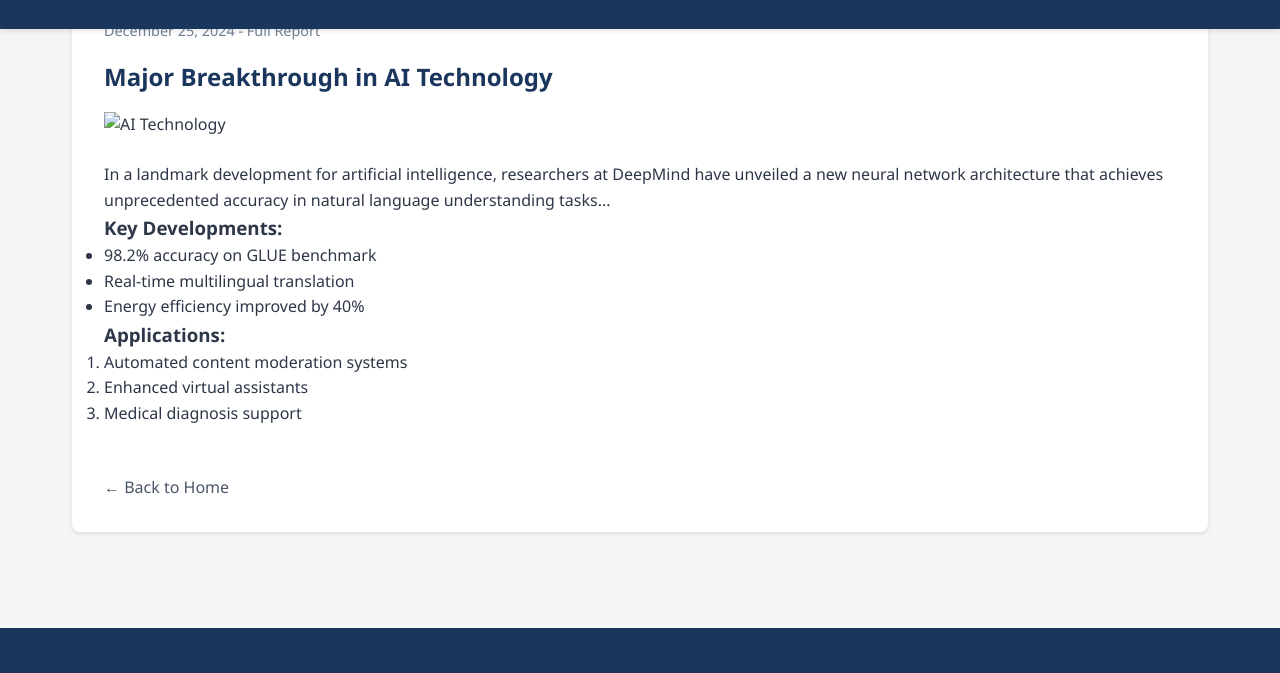
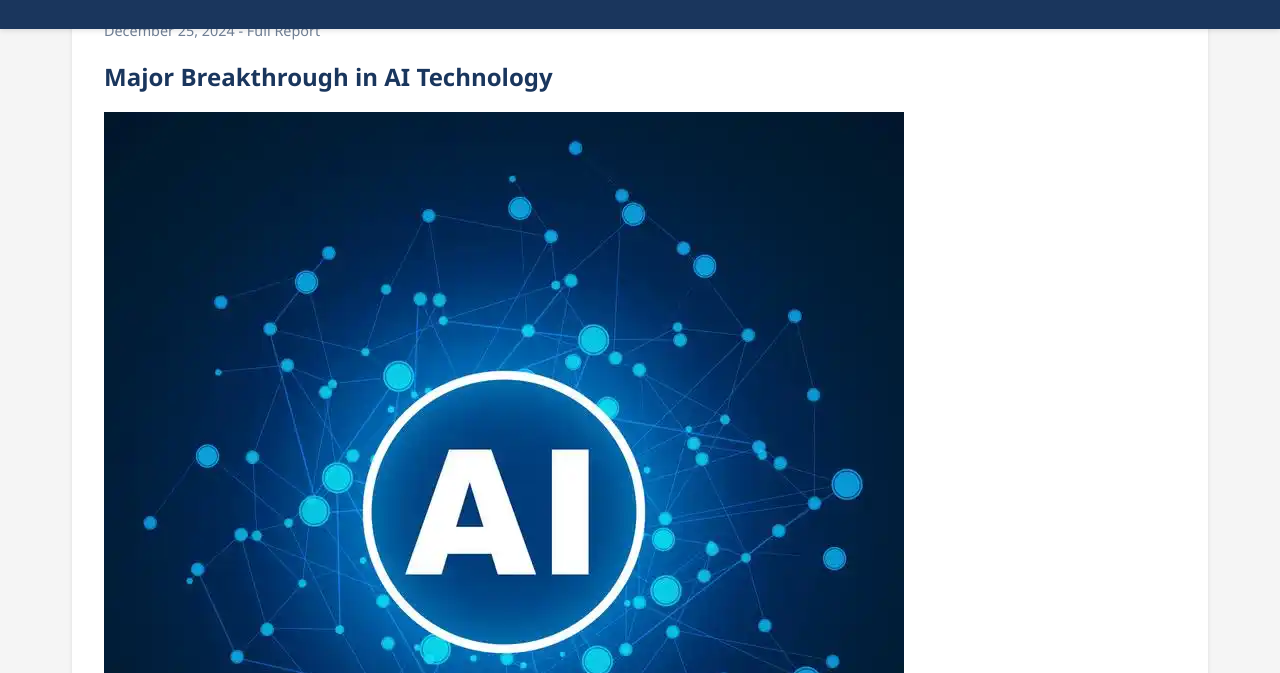
Before and after one commit to CalebHeabrown/WebFolder, a plain HTML site: page aibreakthrough.html in a window 1280 px wide. Shown: the part 105-778 px from the top of the page. Drawn offline with Linux system fonts and the light colour scheme.

Commit message:
Update aibreakthrough.html

```diff
--- a/aibreakthrough.html
+++ b/aibreakthrough.html
@@ -110,7 +110,7 @@
             <div class="news-date">December 25, 2024 - Full Report</div>
             <h1 class="news-title">Major Breakthrough in AI Technology</h1>
             <div class="news-content">
-                <img src="../images/ai-tech.jpg" alt="AI Technology" style="max-width: 100%; margin-bottom: 1.5rem;">
+                <img src="../ai-tech.jpg" alt="AI Technology" style="max-width: 100%; margin-bottom: 1.5rem;">
                 <p>In a landmark development for artificial intelligence, researchers at DeepMind have unveiled a new neural network architecture that achieves unprecedented accuracy in natural language understanding tasks...</p>
 
                 <h3>Key Developments:</h3>
```
